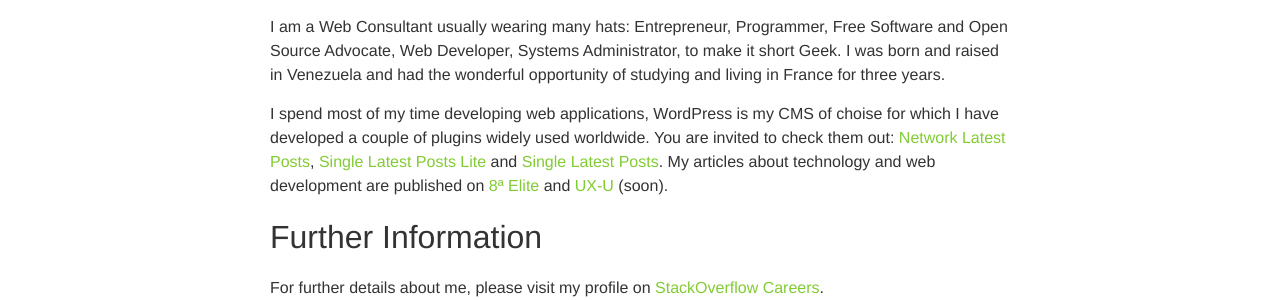
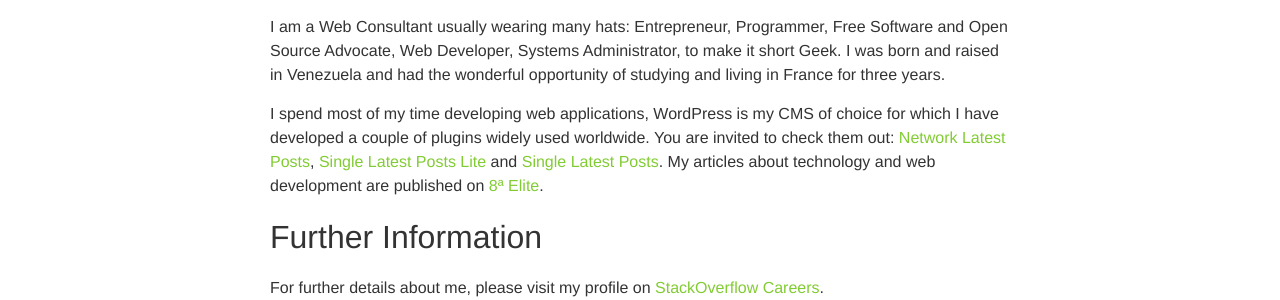
Before and after one commit to josesayago/blog, a Jekyll site: the page built from about.md, in a window 1280 px wide. Shown: the part 149-449 px from the top of the page. Built offline with Jekyll 4.4.1, drawn with Linux system fonts in a browser that asks for light colours.

Commit message:
Fixing Typos

```diff
--- a/about.md
+++ b/about.md
@@ -7,7 +7,7 @@ permalink: /about/
 
 I am a Web Consultant usually wearing many hats: Entrepreneur, Programmer, Free Software and Open Source Advocate, Web Developer, Systems Administrator, to make it short Geek. I was born and raised in Venezuela and had the wonderful opportunity of studying and living in France for three years.
 
-I spend most of my time developing web applications, WordPress is my CMS of choise for which I have developed a couple of plugins widely used worldwide. You are invited to check them out: [Network Latest Posts], [Single Latest Posts Lite] and [Single Latest Posts]. My articles about technology and web development are published on [8ª Elite] and [UX-U] (soon).
+I spend most of my time developing web applications, WordPress is my CMS of choice for which I have developed a couple of plugins widely used worldwide. You are invited to check them out: [Network Latest Posts], [Single Latest Posts Lite] and [Single Latest Posts]. My articles about technology and web development are published on [8ª Elite].
 
 Further Information
 -
@@ -19,4 +19,3 @@ For further details about me, please visit my profile on [StackOverflow Careers]
 [Single Latest Posts]: 		http://single-latest-posts.laelitenetwork.com
 [StackOverflow Careers]: 	https://careers.stackoverflow.com/
 [8ª Elite]:					http://8elite.com
-[UX-U]:						http://ux-u.com
```
